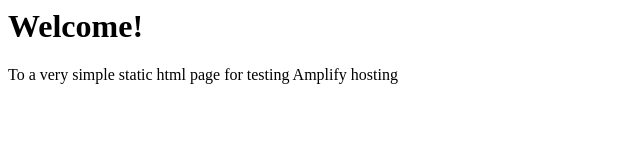
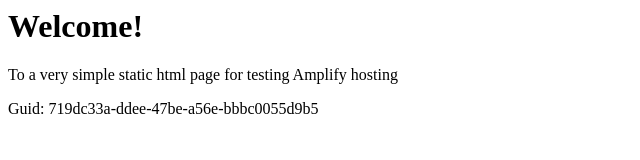
Before and after one commit to aws-aemilia-fra/Github-PR-Commit-Integration-Test-DoNotTouch-Gith-OKSLNVO2-v1-prod-eu-central-1, a website: page src/index.html in a window 1280 px wide. Shown: the whole page, without its empty margins (0-640 px from the left). Drawn offline with Linux system fonts and the light colour scheme.

Commit message:
commit from integ tests

```diff
--- a/src/index.html
+++ b/src/index.html
@@ -1,3 +1,5 @@
+
+
 <html lang="en">
 
 <head>
@@ -10,6 +12,6 @@
 <body>
     <h1>Welcome!</h1>
     <p>To a very simple static html page for testing Amplify hosting</p>
-</body>
+    <p>Guid: 719dc33a-ddee-47be-a56e-bbbc0055d9b5</p></body>
 
 </html>
```
